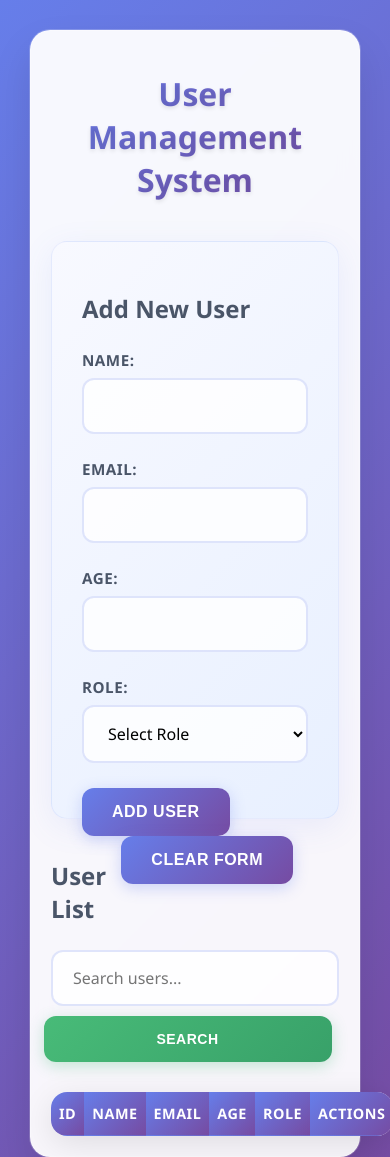
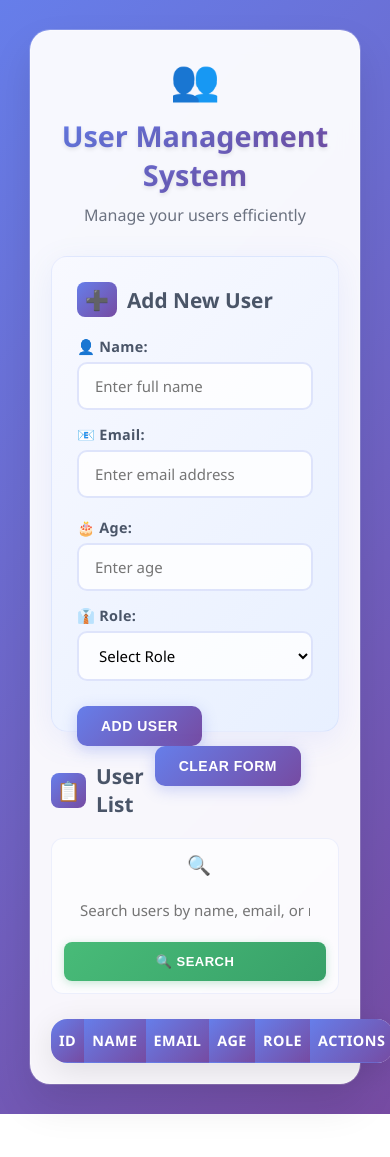
Before and after one commit to SachinPeer/tRcodgen_HTML, a plain HTML site: page index.html in a window 390 px wide. Shown: the top 1157 px of the page. After the commit the page ends 1114 px from the top, so only its background shows below. Drawn offline with Linux system fonts and the light colour scheme.

Commit message:
✨ Compact form design with stylish icons and improved layout
🎨 Design Improvements:
- Reduced form size from 1200px to 900px max-width
- Added animated emoji icons throughout the interface
- Compact 2-column form layout for better space utilization
- Enhanced header with bouncing user icon and subtitle
- Stylish search container with integrated search icon
- Form and list headers with gradient icon backgrounds
- Added placeholders and emoji labels for better UX

📱 Responsive Features:
- Mobile-friendly single column layout
- Improved spacing and padding for smaller screens
- Better icon sizing for mobile devices

🐛 Bugs Maintained:
- HTML: Email input type='text' bug preserved
- CSS: Button float left/right layout bug preserved
- JS: Edit 'Failed to edit' message preserved

🎯 Result: More compact, visually appealing form with production-level styling

```diff
--- a/index.html
+++ b/index.html
@@ -8,38 +8,49 @@
 </head>
 <body>
     <div class="container">
+        <div class="header-section">
+            <div class="header-icon">👥</div>
             <h1>User Management System</h1>
+            <p class="subtitle">Manage your users efficiently</p>
+        </div>
 
         <!-- Error message container -->
         <div id="errorMessage" class="error-message" style="display: none;"></div>
 
         <div class="user-form">
+            <div class="form-header">
+                <div class="form-icon">➕</div>
                 <h2>Add New User</h2>
+            </div>
             <form id="userForm">
+                <div class="form-row">
                     <div class="form-group">
-                    <label for="userName">Name:</label>
-                    <input type="text" id="userName" required>
+                        <label for="userName">👤 Name:</label>
+                        <input type="text" id="userName" required placeholder="Enter full name">
                     </div>
 
                     <div class="form-group">
-                    <label for="userEmail">Email:</label>
+                        <label for="userEmail">📧 Email:</label>
                         <!-- HTML BUG: Wrong input type - should be type="email" -->
-                    <input type="text" id="userEmail" required>
+                        <input type="text" id="userEmail" required placeholder="Enter email address">
+                    </div>
+                </div>
+
+                <div class="form-row">
+                    <div class="form-group">
+                        <label for="userAge">🎂 Age:</label>
+                        <input type="number" id="userAge" required placeholder="Enter age">
                     </div>
 
                     <div class="form-group">
-                    <label for="userAge">Age:</label>
-                    <input type="number" id="userAge" required>
-                </div>
-
-                <div class="form-group">
-                    <label for="userRole">Role:</label>
+                        <label for="userRole">👔 Role:</label>
                         <select id="userRole" required>
                             <option value="">Select Role</option>
-                        <option value="admin">Admin</option>
-                        <option value="user">User</option>
-                        <option value="moderator">Moderator</option>
+                            <option value="admin">👑 Admin</option>
+                            <option value="user">👤 User</option>
+                            <option value="moderator">🛡️ Moderator</option>
                         </select>
+                    </div>
                 </div>
 
                 <button type="submit" id="submitBtn">Add User</button>
@@ -48,10 +59,14 @@
         </div>
 
         <div class="user-list">
+            <div class="list-header">
+                <div class="list-icon">📋</div>
                 <h2>User List</h2>
+            </div>
             <div class="search-container">
-                <input type="text" id="searchInput" placeholder="Search users...">
-                <button type="button" id="searchBtn">Search</button>
+                <div class="search-icon">🔍</div>
+                <input type="text" id="searchInput" placeholder="Search users by name, email, or role...">
+                <button type="button" id="searchBtn">🔍 Search</button>
             </div>
 
             <table id="userTable">
--- a/styles.css
+++ b/styles.css
@@ -11,64 +11,130 @@ body {
 }
 
 .container {
-    max-width: 1200px;
+    max-width: 900px;
     margin: 0 auto;
     background: rgba(255, 255, 255, 0.95);
     backdrop-filter: blur(10px);
-    padding: 40px;
+    padding: 30px;
     border-radius: 20px;
     box-shadow: 0 20px 40px rgba(0,0,0,0.1), 0 0 0 1px rgba(255,255,255,0.2);
     border: 1px solid rgba(255,255,255,0.3);
 }
 
+.header-section {
+    text-align: center;
+    margin-bottom: 30px;
+}
+
+.header-icon {
+    font-size: 3rem;
+    margin-bottom: 10px;
+    animation: bounce 2s infinite;
+}
+
+@keyframes bounce {
+    0%, 20%, 50%, 80%, 100% { transform: translateY(0); }
+    40% { transform: translateY(-10px); }
+    60% { transform: translateY(-5px); }
+}
+
 h1 {
-    text-align: center;
     background: linear-gradient(135deg, #667eea 0%, #764ba2 100%);
     -webkit-background-clip: text;
     -webkit-text-fill-color: transparent;
     background-clip: text;
-    font-size: 2.5rem;
+    font-size: 2.2rem;
     font-weight: 700;
-    margin-bottom: 40px;
+    margin: 0 0 10px 0;
     text-shadow: 0 2px 4px rgba(0,0,0,0.1);
+}
+
+.subtitle {
+    color: #6b7280;
+    font-size: 1rem;
+    margin: 0;
+    font-weight: 400;
 }
 
 .user-form {
     background: linear-gradient(135deg, #f8f9ff 0%, #e8f0ff 100%);
-    padding: 30px;
+    padding: 25px;
     border-radius: 16px;
-    margin-bottom: 40px;
+    margin-bottom: 30px;
     border: 1px solid rgba(102, 126, 234, 0.1);
     box-shadow: 0 8px 32px rgba(102, 126, 234, 0.1);
 }
 
+.form-header {
+    display: flex;
+    align-items: center;
+    gap: 10px;
+    margin-bottom: 20px;
+}
+
+.form-icon, .list-icon {
+    font-size: 1.5rem;
+    background: linear-gradient(135deg, #667eea 0%, #764ba2 100%);
+    padding: 8px;
+    border-radius: 8px;
+    display: flex;
+    align-items: center;
+    justify-content: center;
+    min-width: 40px;
+    height: 40px;
+}
+
+.form-row {
+    display: grid;
+    grid-template-columns: 1fr 1fr;
+    gap: 20px;
+    margin-bottom: 20px;
+}
+
 .form-group {
+    margin-bottom: 0;
+}
+
+.form-row:last-of-type {
     margin-bottom: 25px;
 }
 
 .user-form h2 {
     color: #4a5568;
-    font-size: 1.5rem;
-    margin-bottom: 25px;
+    font-size: 1.3rem;
+    margin: 0;
+    font-weight: 600;
+}
+
+.list-header {
+    display: flex;
+    align-items: center;
+    gap: 10px;
+    margin-bottom: 20px;
+}
+
+.user-list h2 {
+    color: #4a5568;
+    font-size: 1.3rem;
+    margin: 0;
     font-weight: 600;
 }
 
 label {
     display: block;
-    margin-bottom: 8px;
+    margin-bottom: 6px;
     font-weight: 600;
     color: #4a5568;
-    font-size: 0.95rem;
-    text-transform: uppercase;
-    letter-spacing: 0.5px;
+    font-size: 0.9rem;
+    letter-spacing: 0.3px;
 }
 
 input, select {
     width: 100%;
-    padding: 15px 20px;
+    padding: 12px 16px;
     border: 2px solid rgba(102, 126, 234, 0.2);
-    border-radius: 12px;
-    font-size: 16px;
+    border-radius: 10px;
+    font-size: 15px;
     background: rgba(255, 255, 255, 0.8);
     transition: all 0.3s ease;
     font-family: inherit;
@@ -85,12 +151,12 @@ input:focus, select:focus {
 button {
     background: linear-gradient(135deg, #667eea 0%, #764ba2 100%);
     color: white;
-    padding: 15px 30px;
+    padding: 12px 24px;
     border: none;
-    border-radius: 12px;
+    border-radius: 10px;
     cursor: pointer;
-    margin-right: 15px;
-    font-size: 16px;
+    margin-right: 12px;
+    font-size: 14px;
     font-weight: 600;
     transition: all 0.3s ease;
     box-shadow: 0 4px 15px rgba(102, 126, 234, 0.3);
@@ -125,43 +191,45 @@ button:active {
     float: right;
 }
 
-.user-list h2 {
-    color: #4a5568;
-    font-size: 1.5rem;
+.search-container {
     margin-bottom: 25px;
-    font-weight: 600;
+    display: flex;
+    gap: 12px;
+    align-items: center;
+    background: rgba(255, 255, 255, 0.6);
+    padding: 8px;
+    border-radius: 12px;
+    border: 1px solid rgba(102, 126, 234, 0.1);
 }
 
-.search-container {
-    margin-bottom: 30px;
-    display: flex;
-    gap: 15px;
-    align-items: center;
+.search-icon {
+    font-size: 1.2rem;
+    color: #667eea;
+    margin-left: 8px;
 }
 
 #searchInput {
     flex: 1;
-    padding: 15px 20px;
-    border: 2px solid rgba(102, 126, 234, 0.2);
-    border-radius: 12px;
-    font-size: 16px;
-    background: rgba(255, 255, 255, 0.8);
+    padding: 12px 16px;
+    border: none;
+    border-radius: 8px;
+    font-size: 15px;
+    background: transparent;
     transition: all 0.3s ease;
 }
 
 #searchInput:focus {
     outline: none;
-    border-color: #667eea;
-    background: rgba(255, 255, 255, 1);
-    box-shadow: 0 0 0 3px rgba(102, 126, 234, 0.1);
+    background: rgba(255, 255, 255, 0.8);
 }
 
 #searchBtn {
-    padding: 15px 25px;
+    padding: 12px 20px;
     background: linear-gradient(135deg, #48bb78 0%, #38a169 100%);
-    border-radius: 12px;
-    font-size: 14px;
-    box-shadow: 0 4px 15px rgba(72, 187, 120, 0.3);
+    border-radius: 8px;
+    font-size: 13px;
+    box-shadow: 0 2px 8px rgba(72, 187, 120, 0.3);
+    margin-right: 0;
 }
 
 #searchBtn:hover {
@@ -268,12 +336,18 @@ tbody tr:hover {
     }
 
     h1 {
-        font-size: 2rem;
+        font-size: 1.8rem;
+    }
+
+    .form-row {
+        grid-template-columns: 1fr;
+        gap: 15px;
     }
 
     .search-container {
         flex-direction: column;
         gap: 10px;
+        padding: 12px;
     }
 
     #searchBtn {
@@ -281,10 +355,20 @@ tbody tr:hover {
     }
 
     table {
-        font-size: 14px;
+        font-size: 13px;
     }
 
     th, td {
         padding: 12px 8px;
     }
+
+    .header-icon {
+        font-size: 2.5rem;
+    }
+
+    .form-icon, .list-icon {
+        min-width: 35px;
+        height: 35px;
+        font-size: 1.2rem;
+    }
 }
```
Lines whose indentation alone changed are shown as unchanged.
